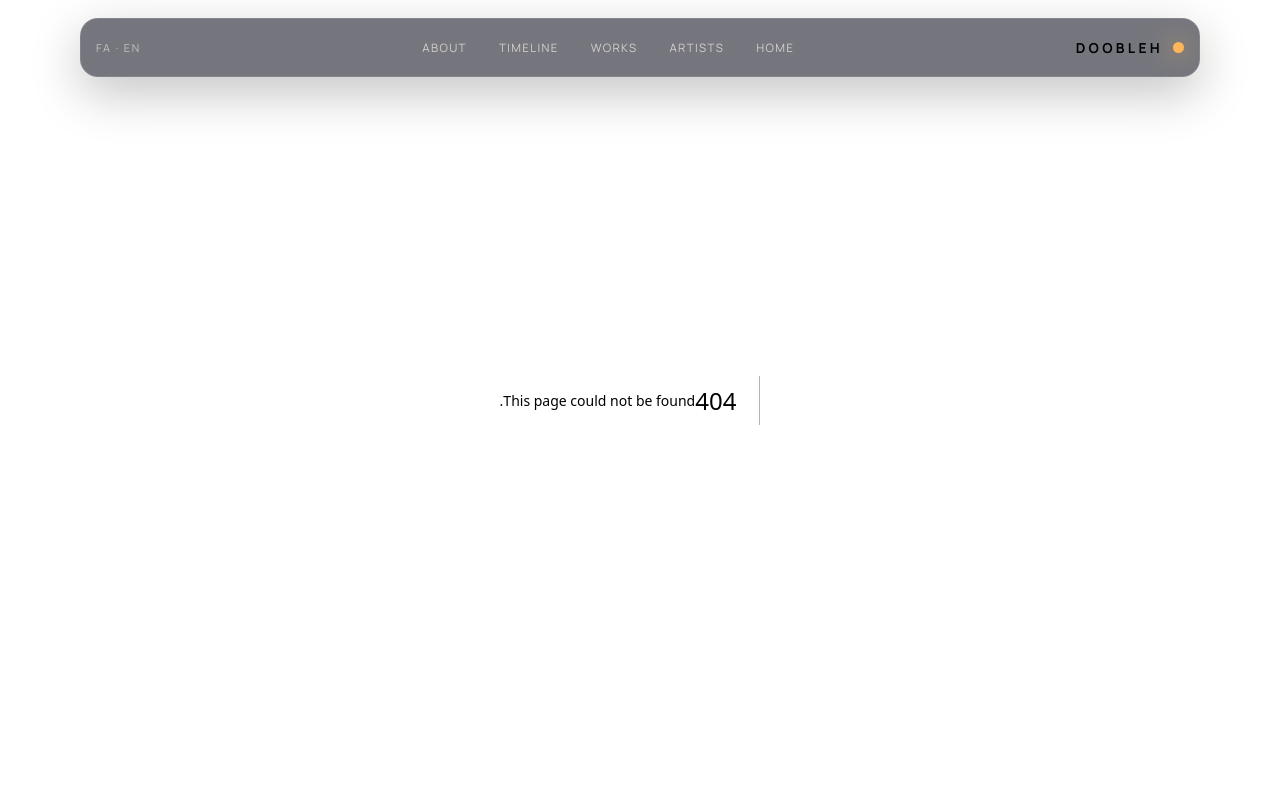
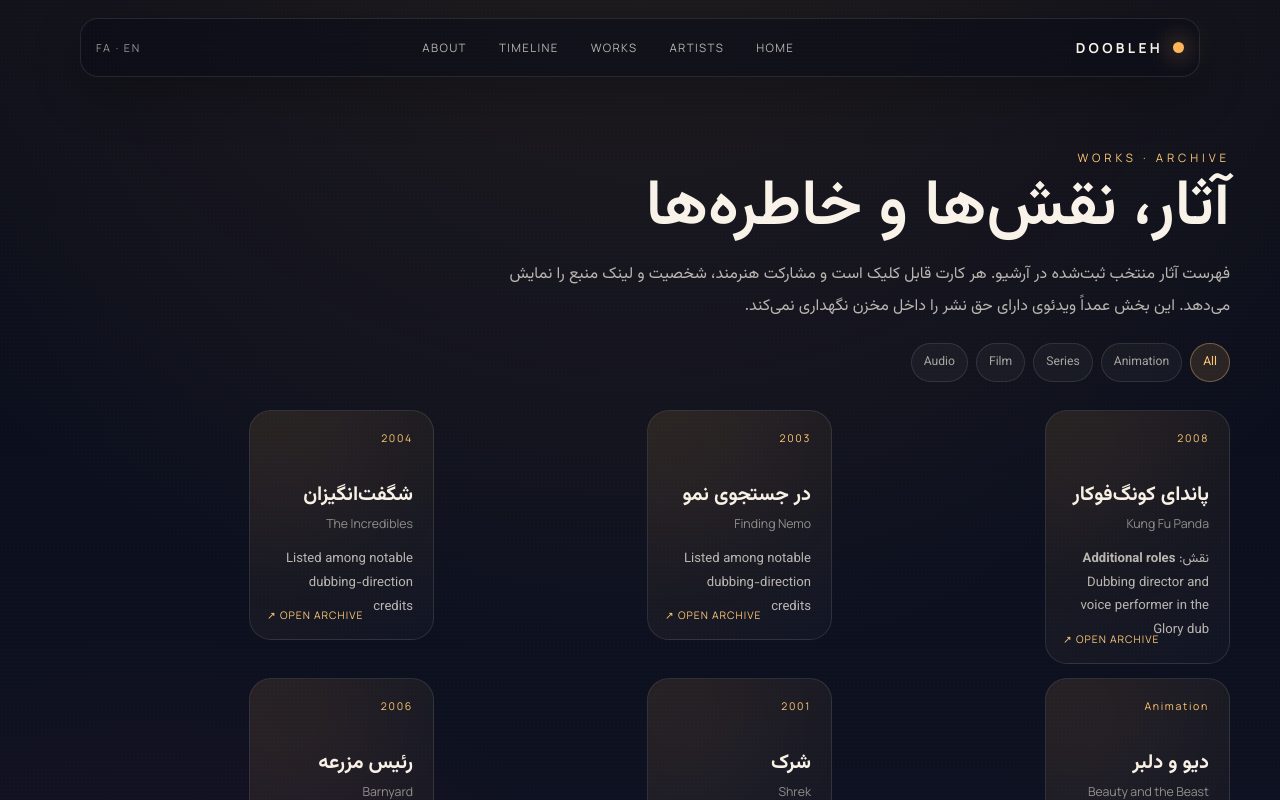
Before and after one commit to saaeiddev/Doobleh, a Next.js app: page /works in a window 1280 px wide. Before the commit this address had no page. Shown: the top 800 px of the page. Built offline with nearby package versions, Linux system fonts and the light colour scheme.

Commit message:
Add works archive page

```diff
--- /dev/null
+++ b/src/app/works/page.tsx
@@ -0,0 +1,17 @@
+import WorksBrowser from '@/components/WorksBrowser';
+
+export default function WorksPage() {
+  return (
+    <main>
+      <section className="page-hero">
+        <div className="container">
+          <div className="eyebrow">WORKS · ARCHIVE</div>
+          <h1 className="section-title">آثار، نقش‌ها و خاطره‌ها</h1>
+          <p className="section-copy">فهرست آثار منتخب ثبت‌شده در آرشیو. هر کارت قابل کلیک است و مشارکت هنرمند، شخصیت و لینک منبع را نمایش می‌دهد. این بخش عمداً ویدئوی دارای حق نشر را داخل مخزن نگهداری نمی‌کند.</p>
+          <WorksBrowser />
+        </div>
+      </section>
+      <footer className="footer">DOOBLEH · VERIFIED WORKS ARCHIVE</footer>
+    </main>
+  );
+}
```
